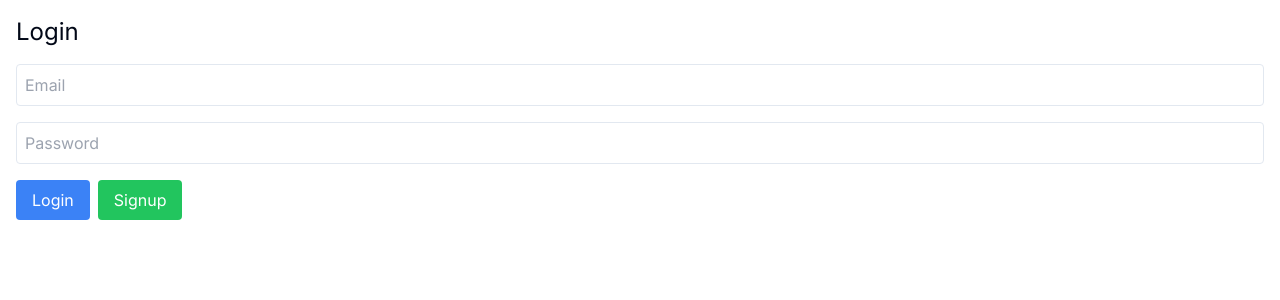
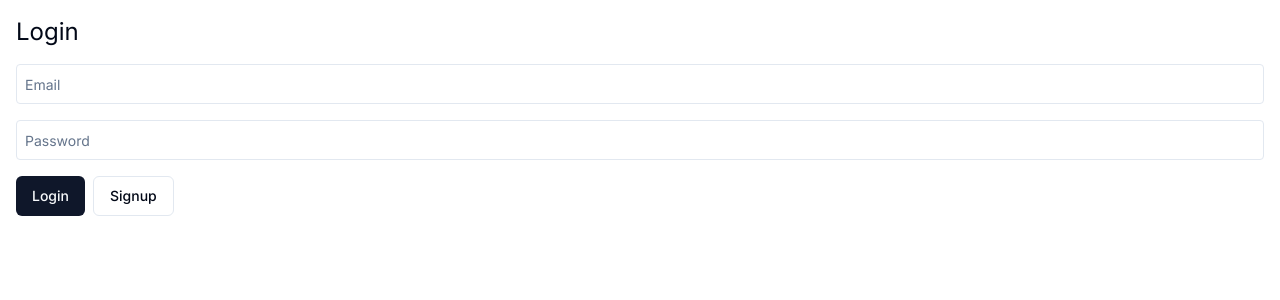
Before and after one commit to pierresisson/bcf, a Next.js app: page /login in a window 1280 px wide. Shown: the top 300 px of the page. Built offline with nearby package versions, Linux system fonts and the light colour scheme; no server answers.

Commit message:
add shadcn style

```diff
--- a/src/app/login/page.tsx
+++ b/src/app/login/page.tsx
@@ -8,6 +8,8 @@ import { useMutation } from '@tanstack/react-query';
 import { z } from 'zod';
 import { zodResolver } from '@hookform/resolvers/zod';
 import { Alert } from '@/components/ui/alert';
+import { Button } from '@/components/ui/button';
+import { Input } from '@/components/ui/input';
 
 const formSchema = z.object({
   email: z.string().email({ message: 'Invalid email address' }),
@@ -80,7 +82,7 @@ export default function LoginPage() {
               <form.Field name="email">
                 {(field) => (
                   <>
-                    <input
+                    <Input
                       type="email"
                       placeholder="Email"
                       name={field.name}
@@ -102,7 +104,7 @@ export default function LoginPage() {
               <form.Field name="password">
                 {(field) => (
                   <>
-                    <input
+                    <Input
                       type="password"
                       placeholder="Password"
                       name={field.name}
@@ -121,22 +123,21 @@ export default function LoginPage() {
               </form.Field>
             </div>
             <div className="flex space-x-2">
-              <button
+              <Button
                 type="submit"
                 onClick={() => setFormAction('login')}
-                className="px-4 py-2 bg-blue-500 text-white rounded"
                 disabled={loginMutation.isPending || form.state.isSubmitting}
               >
                 {loginMutation.isPending ? 'Logging in...' : 'Login'}
-              </button>
-              <button
+              </Button>
+              <Button
+                variant="outline"
                 type="submit"
                 onClick={() => setFormAction('signup')}
-                className="px-4 py-2 bg-green-500 text-white rounded"
                 disabled={signupMutation.isPending || form.state.isSubmitting}
               >
                 {signupMutation.isPending ? 'Signing up...' : 'Signup'}
-              </button>
+              </Button>
             </div>
           </form>
         )}
```
